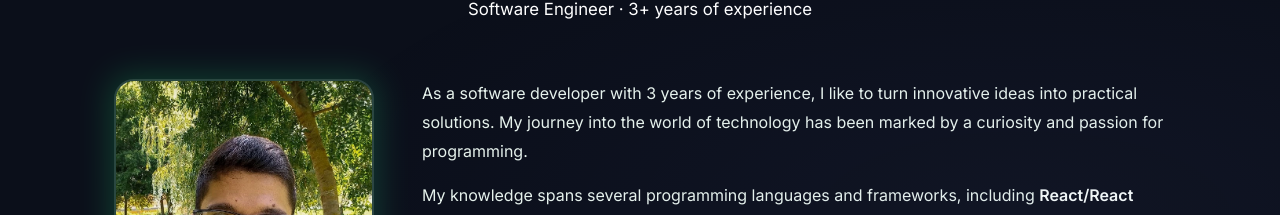
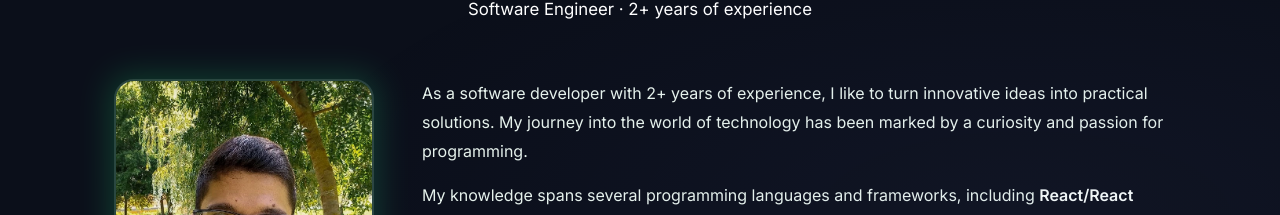
Before and after one commit to rodrigosantos003/portfolio, a Next.js app: page /about in a window 1280 px wide. Shown: the part 263-478 px from the top of the page. Built offline with nearby package versions, Linux system fonts and the light colour scheme.

Commit message:
refactor: Update experience calculation

```diff
--- a/src/app/about/page.jsx
+++ b/src/app/about/page.jsx
@@ -37,7 +37,7 @@ const About = () => {
 
         <div className="text-block">
           <p>
-            As a software developer with {experienceYears} years of experience,
+            As a software developer with {experienceYears}+ years of experience,
             I like to turn innovative ideas into practical solutions. My journey
             into the world of technology has been marked by a curiosity and
             passion for programming.
--- a/src/lib/helpers.js
+++ b/src/lib/helpers.js
@@ -35,7 +35,7 @@ export function calculateExperience() {
     return accumulator + currentValue;
   }, 0);
 
-  return Math.ceil(sum / 12);
+  return Math.floor(sum / 12);
 }
 
 export function getCurrentRole() {
```
